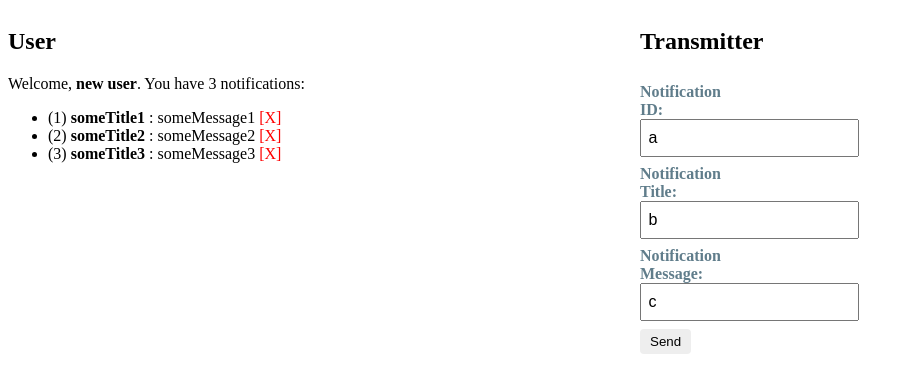
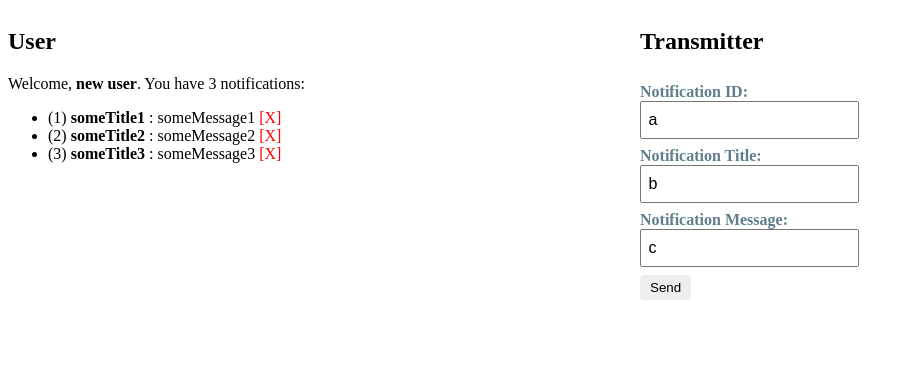
Before and after one commit to MikeQDev/ng-notification-testing, an Angular app: page / in a window 1280 px wide. Shown: the top 392 px of the page, without its empty margins (0-914 px from the left). Built offline with nearby package versions, Linux system fonts and the light colour scheme.

Commit message:
set labels on same line

```diff
--- a/src/app/transmitter/transmitter.component.css
+++ b/src/app/transmitter/transmitter.component.css
@@ -7,7 +7,7 @@
 
   label {
     display: block;
-    width: 6em;
+    width: 15em;
     margin: .5em 0;
     color: #607D8B;
     font-weight: bold;
```
